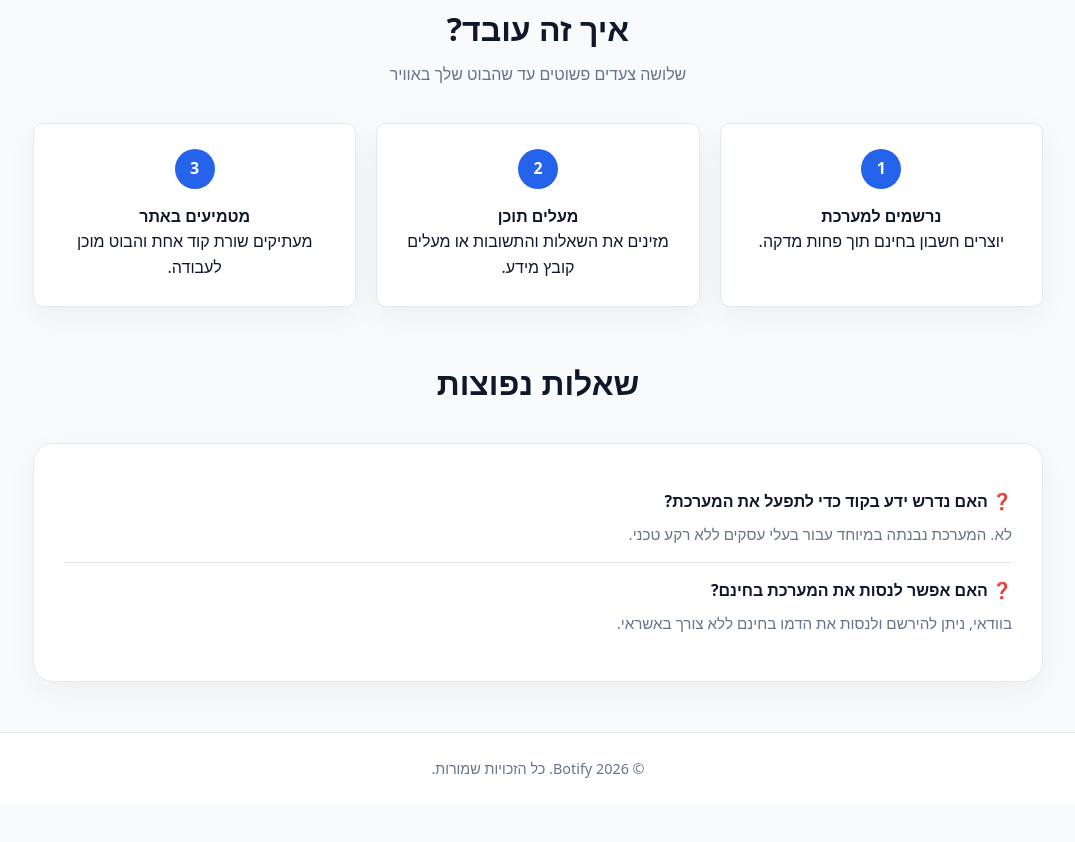
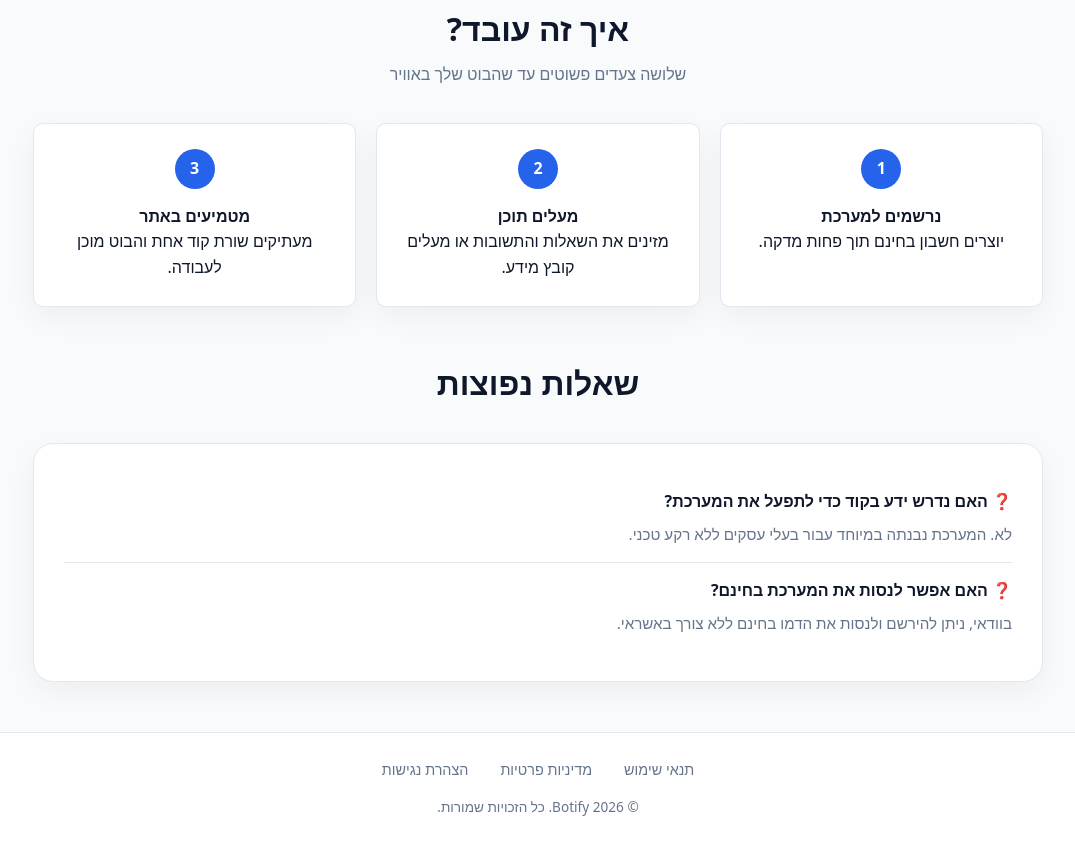
Before and after one commit to ruti058327-creator/botify, a plain HTML site: page public/index.html in a window 1280 px wide. Shown: the part 1065-1907 px from the top of the page, without its empty margins (102-1177 px from the left). Before the commit the page ends 1869 px from the top, so only its background shows below. Drawn offline with Linux system fonts and the light colour scheme.

Commit message:
add the footer to index.html with css style in global

```diff
--- a/public/css/global.css
+++ b/public/css/global.css
@@ -340,14 +340,46 @@ header {
 /* ==========================================
    6. פוטר (Footer)
    ========================================== */
-footer {
+.site-footer {
+  background-color: var(--bg-light);
+  border-top: 1px solid var(--border-color);
+  padding: 25px 20px;
+  font-size: 0.9rem;
+  direction: rtl;
+}
+
+.footer-container {
+  display: flex;
+  justify-content: center;
+  align-items: center;
+  max-width: 1100px;
+  margin: 0 auto 15px;
+}
+
+.footer-links {
+  display: flex;
+  list-style: none;
+  padding: 0;
+  margin: 0;
+  gap: 2rem;
+}
+
+.footer-links a {
+  color: var(--text-muted);
+  text-decoration: none;
+  font-weight: 500;
+  transition: var(--transition);
+}
+
+.footer-links a:hover {
+  color: var(--primary-color);
+  text-decoration: underline;
+}
+
+.footer-bottom {
   text-align: center;
-  padding: 1.5rem;
-  border-top: 1px solid var(--border-color);
   color: var(--text-muted);
-  font-size: 0.9rem;
-  background-color: var(--bg-light);
-  margin-top: auto;
+  font-size: 0.85rem;
 }
 
 /* ==========================================
--- a/public/index.html
+++ b/public/index.html
@@ -207,9 +207,18 @@
         </div>
     </main>
 
-    <footer>
-        <p>&copy; 2026 Botify. כל הזכויות שמורות.</p>
-    </footer>
+    <footer class="site-footer">
+  <div class="footer-container">
+    <ul class="footer-links">
+      <li><a href="/terms.html">תנאי שימוש</a></li>
+      <li><a href="/privacy.html">מדיניות פרטיות</a></li>
+      <li><a href="/accessibility.html">הצהרת נגישות</a></li>
+    </ul>
+  </div>
+  <div class="footer-bottom">
+    <p>&copy; 2026 Botify. כל הזכויות שמורות.</p>
+  </div>
+</footer>
 
     <script src="./js/config.js"></script>
 </body>
```
